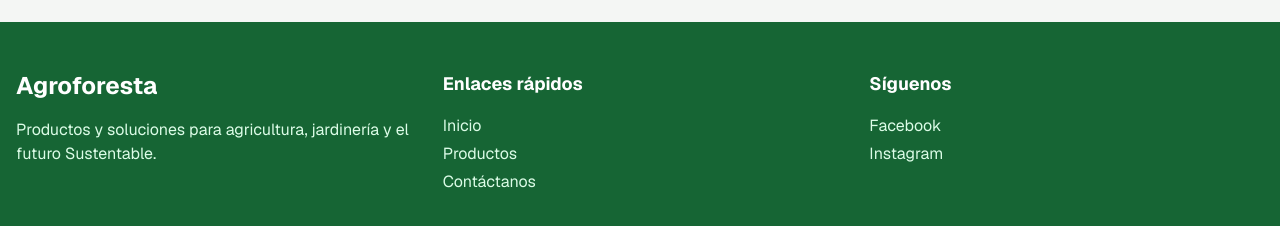
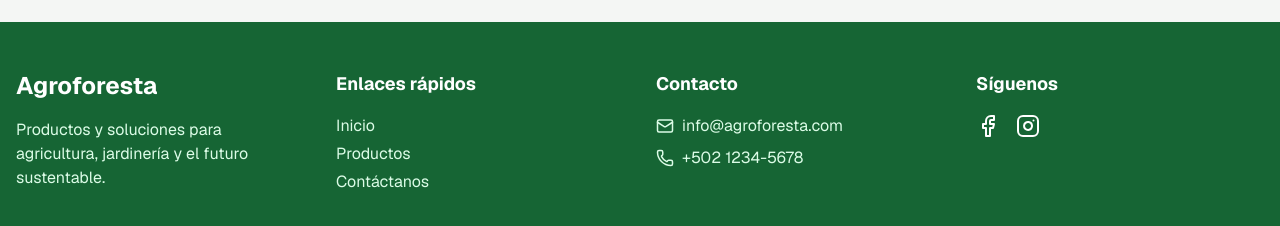
Before and after one commit to pascal1010100/catalogo-agroforesta, a Next.js app: page / in a window 1280 px wide. Shown: the part 2456-2682 px from the top of the page. Built offline with nearby package versions, Linux system fonts and the light colour scheme.

Commit message:
Mejoras en footer: logos redes sociales, contacto con email y teléfono, año dinámico y accesibilidad

```diff
--- a/app/components/Footer.tsx
+++ b/app/components/Footer.tsx
@@ -1,16 +1,17 @@
 // Footer.tsx
 import Link from 'next/link';
+import { Mail, Phone, Facebook, Instagram } from 'lucide-react';
 
 export default function Footer() {
   return (
-    <footer className="bg-green-800 dark:bg-green-900 text-white py-12">
+    <footer id="contacto" className="bg-green-800 dark:bg-green-900 text-white py-12">
       <div className="container mx-auto px-4">
-        <div className="grid grid-cols-1 md:grid-cols-3 gap-8">
+        <div className="grid grid-cols-1 md:grid-cols-4 gap-8">
           {/* Columna 1: Logo y descripción */}
           <div className="space-y-4">
             <h3 className="text-2xl font-bold">Agroforesta</h3>
             <p className="text-green-100">
-              Productos y soluciones para agricultura, jardinería y el futuro Sustentable.
+              Productos y soluciones para agricultura, jardinería y el futuro sustentable.
             </p>
           </div>
 
@@ -24,7 +25,7 @@ export default function Footer() {
                 </Link>
               </li>
               <li>
-                <Link href="#productos" className="hover:underline text-green-100">
+                <Link href="/productos" className="hover:underline text-green-100">
                   Productos
                 </Link>
               </li>
@@ -36,27 +37,48 @@ export default function Footer() {
             </ul>
           </div>
 
-          {/* Columna 3: Redes sociales */}
+          {/* Columna 3: Contacto */}
           <div className="space-y-4">
-            <h4 className="text-lg font-bold">Síguenos</h4>
-            <ul className="space-y-1">
-              <li>
-                <a
-                  href="https://facebook.com"
-                  className="hover:underline text-green-100"
-                >
-                  Facebook
+            <h4 className="text-lg font-bold">Contacto</h4>
+            <ul className="space-y-2 text-green-100">
+              <li className="flex items-center gap-2">
+                <Mail size={18} />
+                <a href="mailto:info@agroforesta.com" className="hover:underline">
+                  info@agroforesta.com
                 </a>
               </li>
-              <li>
-                <a
-                  href="https://instagram.com"
-                  className="hover:underline text-green-100"
-                >
-                  Instagram
+              <li className="flex items-center gap-2">
+                <Phone size={18} />
+                <a href="tel:+50212345678" className="hover:underline">
+                  +502 1234-5678
                 </a>
               </li>
             </ul>
+          </div>
+
+          {/* Columna 4: Redes sociales */}
+          <div className="space-y-4">
+            <h4 className="text-lg font-bold">Síguenos</h4>
+            <div className="flex gap-4">
+              <a
+                href="https://facebook.com"
+                target="_blank"
+                rel="noopener noreferrer"
+                className="hover:text-green-300"
+                aria-label="Facebook"
+              >
+                <Facebook size={24} />
+              </a>
+              <a
+                href="https://instagram.com"
+                target="_blank"
+                rel="noopener noreferrer"
+                className="hover:text-green-300"
+                aria-label="Instagram"
+              >
+                <Instagram size={24} />
+              </a>
+            </div>
           </div>
         </div>
       </div>
```
